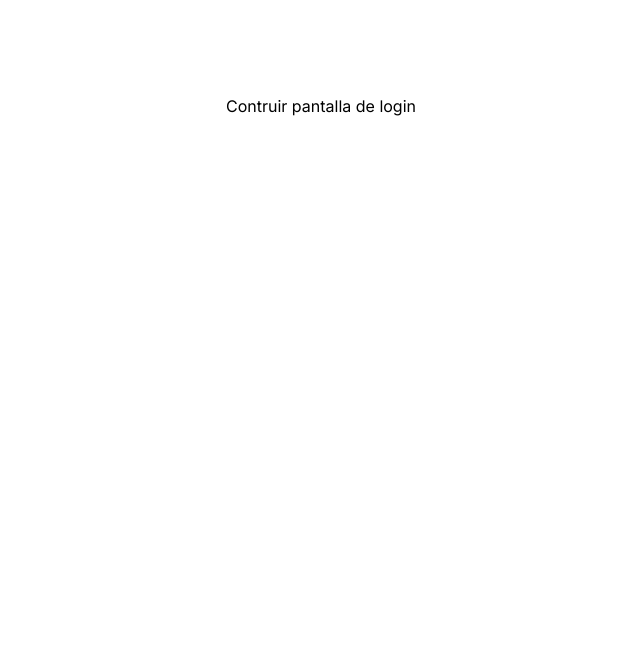
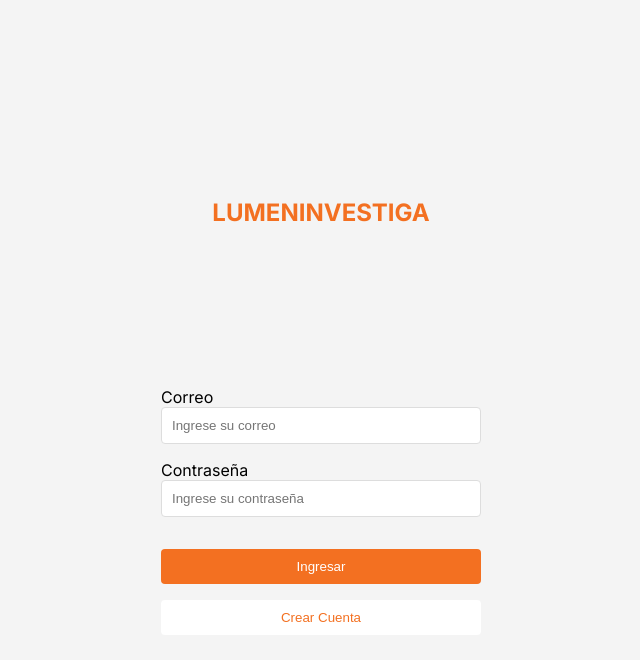
Before and after one commit to NACB654/Ing.Soft.II-Frontend, a Next.js app in the folder lumen.investiga-frontend/: page / in a window 1280 px wide. Shown: the top 660 px of the page, without its empty margins (319-959 px from the left). Built offline with nearby package versions, Linux system fonts and the light colour scheme.

Commit message:
Avance pagina Home login, falta imagen

```diff
--- a/lumen.investiga-frontend/src/app/page.js
+++ b/lumen.investiga-frontend/src/app/page.js
@@ -3,7 +3,18 @@ import styles from "./page.module.css";
 export default function Home() {
   return (
     <main className={styles.main}>
-      Contruir pantalla de login
+
+      <h1 className={styles.title}>LUMENINVESTIGA</h1>
+      <form className={styles.form}>
+        <label htmlFor="email">Correo</label>
+        <input type="email" id="email" className={styles.input} placeholder="Ingrese su correo" required />
+
+        <label htmlFor="password">Contraseña</label>
+        <input type="password" id="password" className={styles.input} placeholder="Ingrese su contraseña" required />
+
+        <button type="submit" className={styles.button}>Ingresar</button>
+        <button type="button" className={styles.buttonSecondary}>Crear Cuenta</button>
+      </form>
     </main>
   );
 }
--- a/lumen.investiga-frontend/src/app/page.module.css
+++ b/lumen.investiga-frontend/src/app/page.module.css
@@ -1,8 +1,44 @@
 .main {
   display: flex;
   flex-direction: column;
-  justify-content: space-between;
+  justify-content: center;
   align-items: center;
   padding: 6rem;
-  min-height: 100vh;
+  min-height: 80vh;
+  background-color: #f4f4f4;
 }
+
+.title {
+  margin-bottom: 10rem;
+  font-size: 24px;
+  color: #F37021;
+}
+
+.form {
+  display: flex;
+  flex-direction: column;
+  width: 100%;
+  max-width: 320px;
+}
+
+.input {
+  padding: 10px;
+  margin-bottom: 1rem;
+  border: 1px solid #ddd;
+  border-radius: 4px;
+}
+
+.button, .buttonSecondary {
+  padding: 10px;
+  margin-top: 1rem;
+  color: white;
+  background-color: #F37021; /* Rojo para el botón principal */
+  border: none;
+  border-radius: 4px;
+  cursor: pointer;
+}
+
+.buttonSecondary {
+  color: #F37021;
+  background-color: white;
+}
```
